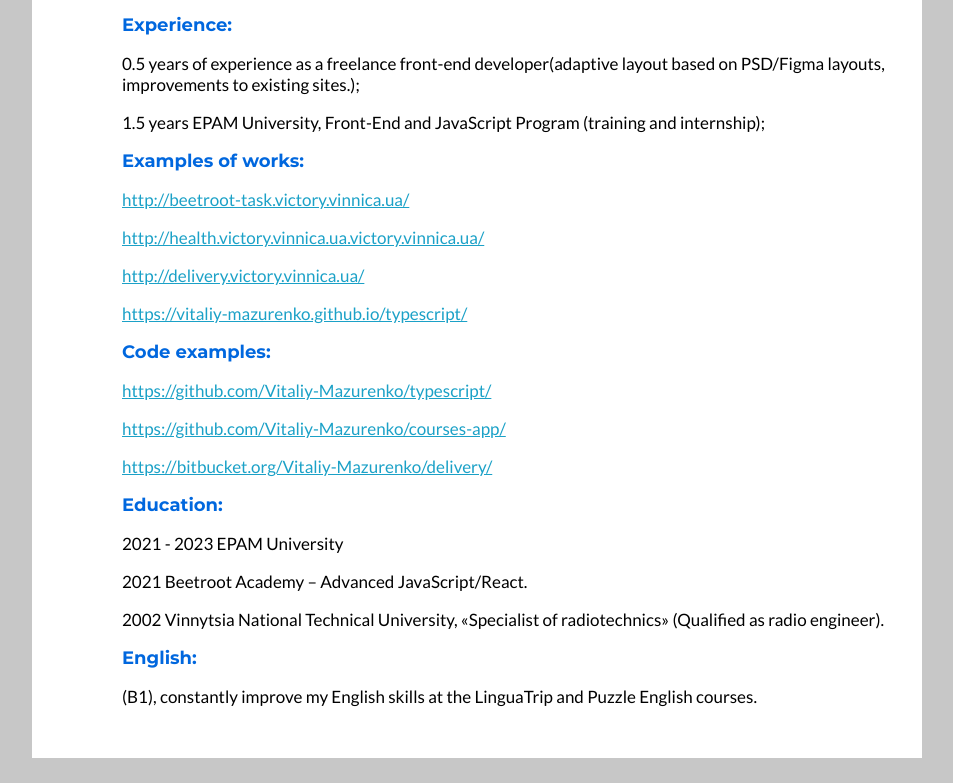
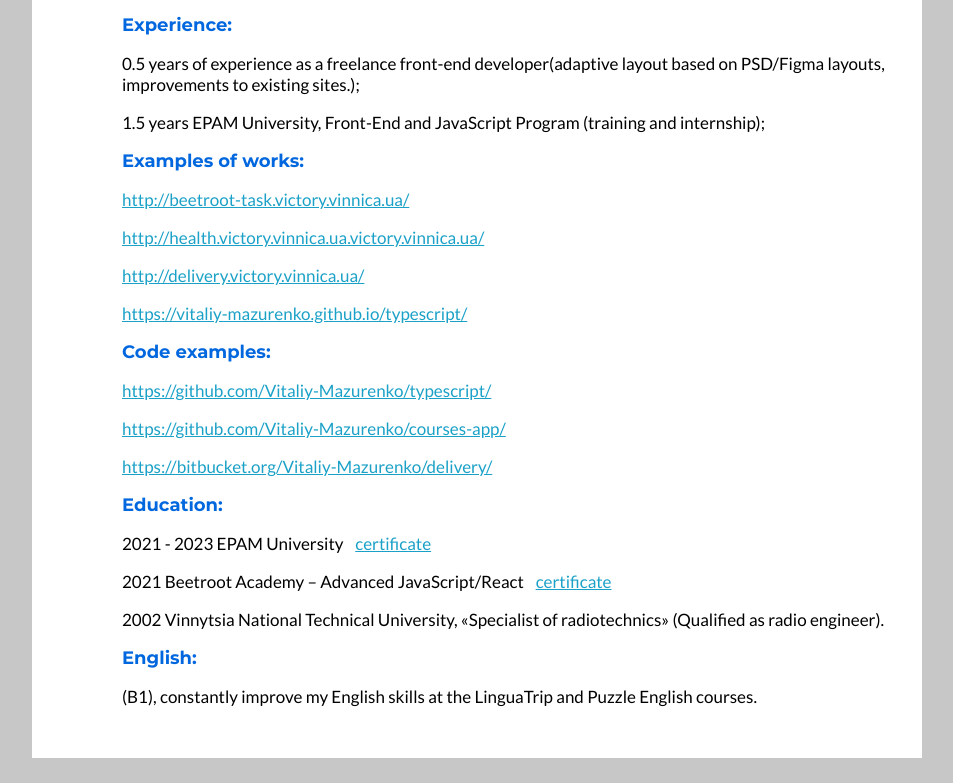
Before and after one commit to Vitaliy-Mazurenko/rsschool-cv, a plain HTML site: page index.html in a window 1280 px wide. Shown: the part 671-1454 px from the top of the page, without its empty margins (163-1116 px from the left). Drawn offline with Linux system fonts and the light colour scheme.

Commit message:
add: certificates

```diff
--- a/index.html
+++ b/index.html
@@ -93,8 +93,16 @@
         </section>
         <section>
           <h2>Education:</h2>
-          <p>2021 - 2023 EPAM University</p>
-          <p>2021 Beetroot  Academy – Advanced JavaScript/React.</p>
+          <p>2021 - 2023 EPAM University &ensp;<a
+            href="https://certificates.epam.com/certificates/ab86917b-1426-47be-9fd5-5b9caafd9b36"
+            target="_blank"
+            >certificate</a
+          ></p>
+          <p>2021 Beetroot  Academy – Advanced JavaScript/React &ensp;<a
+            href="https://lms.beetroot.academy/diploma/ckseq22662izg0724xky1ng81"
+            target="_blank"
+            >certificate</a
+          ></p>
           <p>
             2002 Vinnytsia National Technical University, «Specialist of
             radiotechnics» (Qualified as radio engineer).
```
